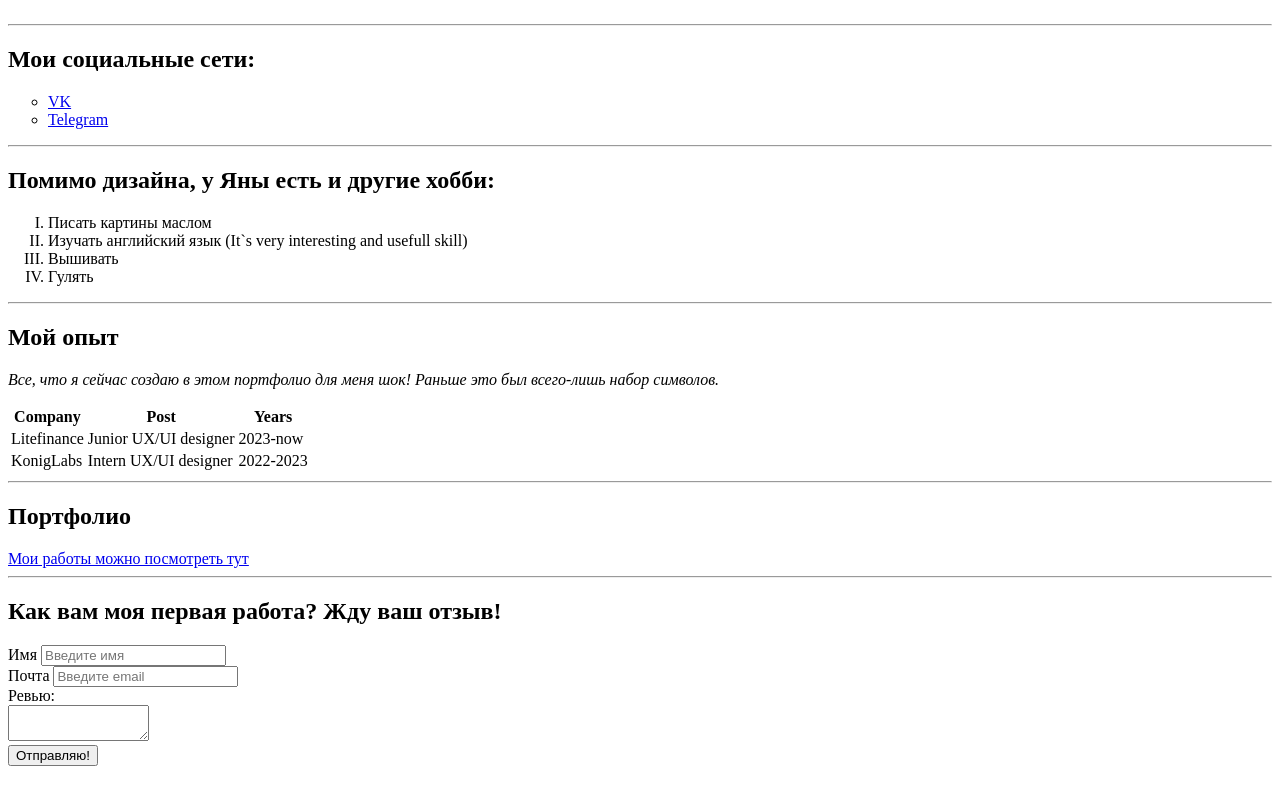
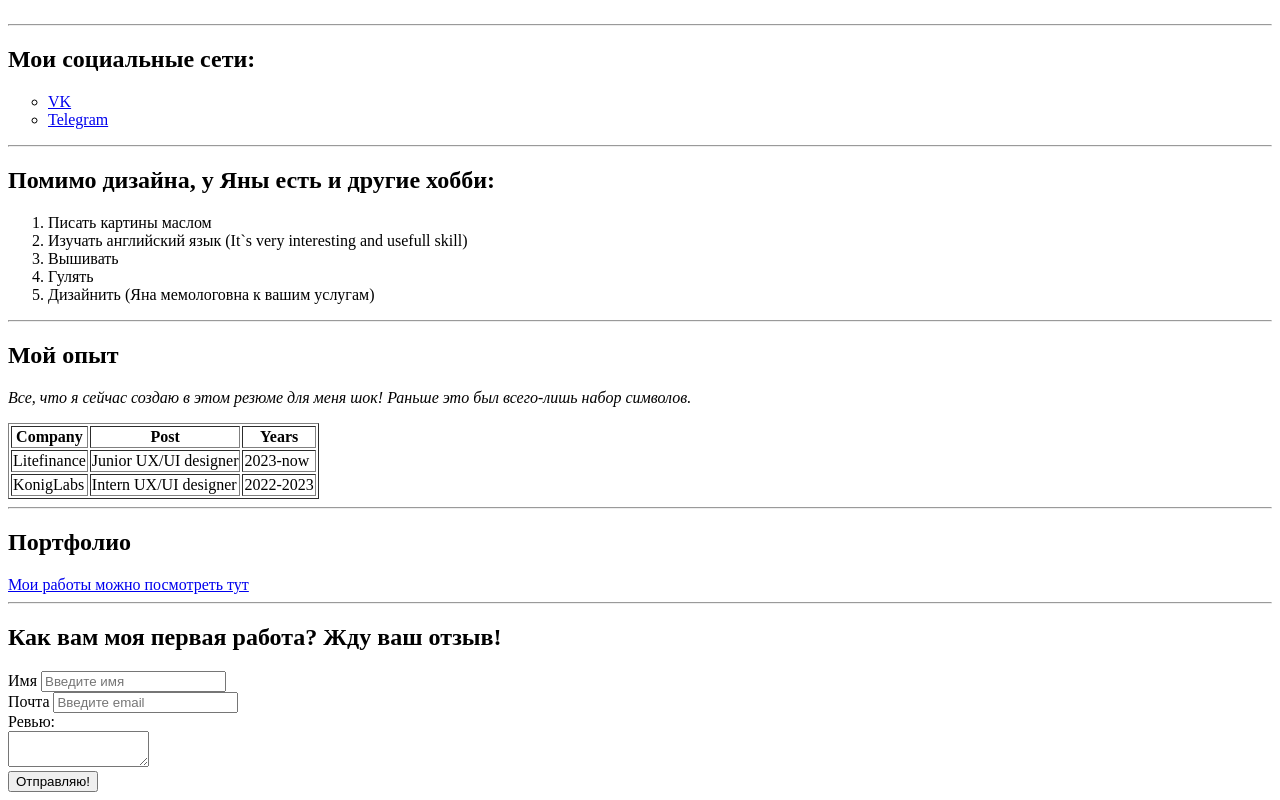
Before and after one commit to yabereza19/My-first-site, a plain HTML site: page index.html in a window 1280 px wide. Shown: the part 736-1536 px from the top of the page. Before the commit the page ends 1510 px from the top, so only its background shows below. Drawn offline with Linux system fonts and the light colour scheme.

Commit message:
First (2)

```diff
--- a/index.html
+++ b/index.html
@@ -2,7 +2,7 @@
 <html>
 <head>
     <meta charset="UTF-8">
-    <title>Yana's experience'</title>
+    <title>Yana's web-site'</title>
 </head>
 <body>
     <table cellspacing="30">
@@ -29,34 +29,38 @@
     <hr>
 
     <h2>Помимо дизайна, у Яны есть и другие хобби:</h2>
-    <ol type="I">
+    <ol type="1">
         <li>Писать картины маслом</li>
         <li>Изучать английский язык (It`s very interesting and usefull skill)</li>
         <li>Вышивать</li>
         <li>Гулять</li>
+        <li>Дизайнить (Яна мемологовна к вашим услугам)</li>
         </ol>
 
         <hr>
 
         <h2>Мой опыт</h2>
-        <p><em>Все, что я сейчас создаю в этом портфолио для меня шок! Раньше это был всего-лишь набор символов.</em></p>
-        <table>
+        <p><em>Все, что я сейчас создаю в этом резюме для меня шок! Раньше это был всего-лишь набор символов.</em></p>
+        <table border="1">
+            <thead>
             <tr>
-                <th>Company</th>
-                <th>Post</th>
-                <th>Years</th>
+                <th colspan="2">Company</th>
+                <th colspan="2">Post</th>
+                <th colspan="2">Years</th>
+            </tr>
+            </thead>
+            <tbody>
+            <tr>
+                <td colspan="2">Litefinance</td>
+                <td colspan="2">Junior UX/UI designer</td>
+                <td colspan="2">2023-now</td>
             </tr>
             <tr>
-                <td>Litefinance</td>
-                <td>Junior UX/UI designer</td>
-                <td>2023-now</td>
+                <td colspan="2"> KonigLabs</td>
+                <td colspan="2"> Intern UX/UI designer</td>
+                <td colspan="2"> 2022-2023</td>
             </tr>
-            <tr>
-                <td>KonigLabs</td>
-                <td>Intern UX/UI designer</td>
-                <td>2022-2023</td>
-            </tr>
-
+        </tbody>
         </table>
 
     <hr>
```
Also changed, not shown: behance.html (+4 -1 lines).
